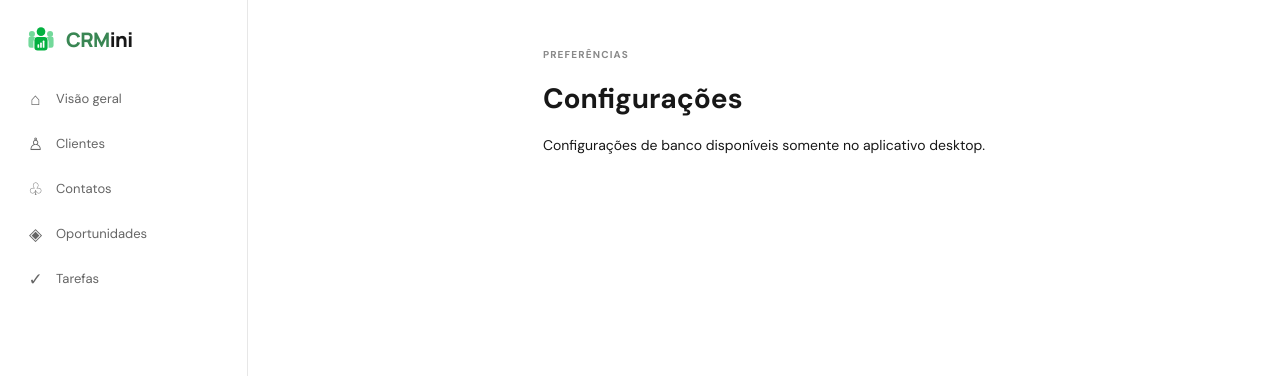
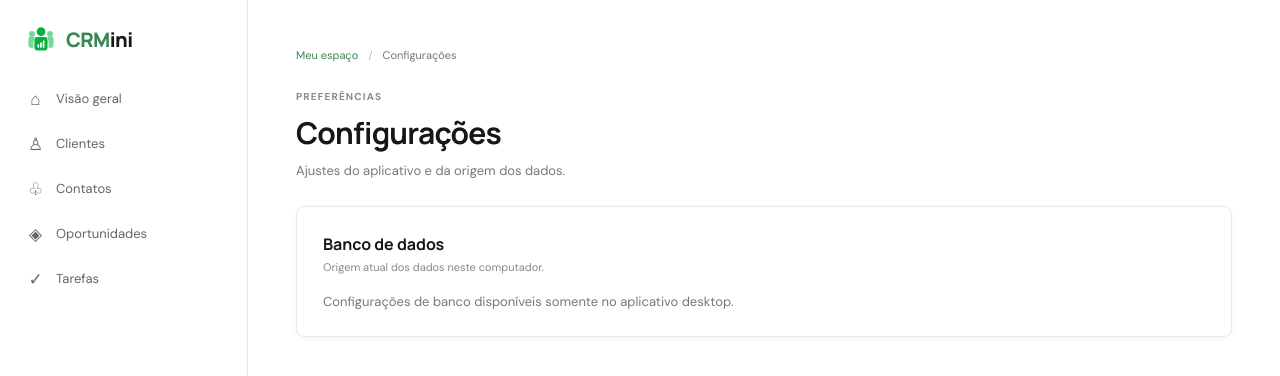
Before and after one commit to feokuma/CRMini, a Next.js app: page /configuracoes in a window 1280 px wide. Shown: the top 376 px of the page. Built offline with nearby package versions, Linux system fonts and the light colour scheme.

Commit message:
🎨 Padroniza a tela de configurações
Usa records-page, Breadcrumbs, records-header e form-section, substitui o botão nativo pelo padrão primário e associa carregamento e erro ao campo de caminho do banco. Atualiza os testes da tela.

```diff
--- a/src/app/configuracoes/page.tsx
+++ b/src/app/configuracoes/page.tsx
@@ -1,5 +1,6 @@
 "use client";
 
+import Breadcrumbs from "@/components/breadcrumbs";
 import { useEffect, useState } from "react";
 
 export default function SettingsPage() {
@@ -11,12 +12,30 @@ export default function SettingsPage() {
   useEffect(() => {
     const bridge = window.crmDesktop;
     if (!bridge) return;
+
+    let active = true;
     setAvailable(true);
-    bridge.getDatabasePath().then((databasePath) => {
-      if (!databasePath) throw new Error("O caminho do banco não está disponível.");
-      setPath(databasePath);
-    }).catch(() => setError("Não foi possível consultar o banco configurado. Tente novamente ou reinicie o aplicativo.")).finally(() => setLoading(false));
     setLoading(true);
+    bridge
+      .getDatabasePath()
+      .then((databasePath) => {
+        if (!databasePath)
+          throw new Error("O caminho do banco não está disponível.");
+        if (active) setPath(databasePath);
+      })
+      .catch(() => {
+        if (active)
+          setError(
+            "Não foi possível consultar o banco configurado. Tente novamente ou reinicie o aplicativo.",
+          );
+      })
+      .finally(() => {
+        if (active) setLoading(false);
+      });
+
+    return () => {
+      active = false;
+    };
   }, []);
 
   async function changeDatabase() {
@@ -25,11 +44,99 @@ export default function SettingsPage() {
       const result = await window.crmDesktop?.chooseDatabase();
       if (result?.error) setError(result.error);
     } catch {
-      setError("Não foi possível abrir o seletor de banco de dados. Tente novamente.");
+      setError(
+        "Não foi possível abrir o seletor de banco de dados. Tente novamente.",
+      );
     }
   }
 
-  return <main className="content"><header className="page-header"><div><p className="eyebrow">PREFERÊNCIAS</p><h1>Configurações</h1></div></header>
-    {!available ? <p role="status">Configurações de banco disponíveis somente no aplicativo desktop.</p> : <section aria-labelledby="database-setting"><h2 id="database-setting">Banco de dados</h2><p>Caminho atual</p><p>{loading ? "Carregando caminho…" : path || "Caminho indisponível"}</p><button type="button" onClick={changeDatabase} disabled={loading || !path}>Trocar banco de dados</button><p>O aplicativo será reiniciado após a confirmação. O banco anterior não será movido nem apagado.</p>{error && <p role="alert">{error}</p>}</section>}
-  </main>;
+  const pathDescription =
+    [
+      loading ? "database-path-status" : null,
+      error ? "database-path-error" : null,
+    ]
+      .filter(Boolean)
+      .join(" ") || undefined;
+
+  return (
+    <main className="records-page">
+      <Breadcrumbs
+        items={[{ label: "Meu espaço", href: "/" }, { label: "Configurações" }]}
+      />
+      <header className="records-header">
+        <div>
+          <p className="eyebrow">PREFERÊNCIAS</p>
+          <h1>Configurações</h1>
+          <p className="subheading">
+            Ajustes do aplicativo e da origem dos dados.
+          </p>
+        </div>
+      </header>
+      <div className="settings-sections">
+        <section className="form-section" aria-labelledby="database-setting">
+          <div className="form-section-heading">
+            <div>
+              <h2 id="database-setting">Banco de dados</h2>
+              <p>Origem atual dos dados neste computador.</p>
+            </div>
+          </div>
+          <div className="settings-body">
+            {!available ? (
+              <p className="subheading" role="status">
+                Configurações de banco disponíveis somente no aplicativo
+                desktop.
+              </p>
+            ) : (
+              <>
+                <label className="form-field">
+                  <span>Caminho atual</span>
+                  <input
+                    type="text"
+                    readOnly
+                    value={path ?? ""}
+                    placeholder={loading ? "" : "Caminho indisponível"}
+                    title={path ?? undefined}
+                    aria-describedby={pathDescription}
+                    aria-invalid={error ? true : undefined}
+                  />
+                </label>
+                {loading && (
+                  <p
+                    className="subheading"
+                    id="database-path-status"
+                    role="status"
+                  >
+                    Carregando caminho…
+                  </p>
+                )}
+                {error && (
+                  <p
+                    className="form-error"
+                    id="database-path-error"
+                    role="alert"
+                  >
+                    {error}
+                  </p>
+                )}
+                <p className="subheading">
+                  O aplicativo será reiniciado após a confirmação. O banco
+                  anterior não será movido nem apagado.
+                </p>
+                <div className="settings-actions">
+                  <button
+                    type="button"
+                    className="primary-button"
+                    onClick={changeDatabase}
+                    disabled={loading || !path}
+                  >
+                    Trocar banco de dados
+                  </button>
+                </div>
+              </>
+            )}
+          </div>
+        </section>
+      </div>
+    </main>
+  );
 }
--- a/src/app/globals.css
+++ b/src/app/globals.css
@@ -1902,3 +1902,28 @@ main.records-page .company-logo img {
     width: 100%;
   }
 }
+
+/* Configurações: mesmo esqueleto de página e card de formulário das demais telas. */
+main.records-page .settings-sections {
+  width: 100%;
+  max-width: 960px;
+  margin: 0 auto;
+  display: grid;
+  gap: 16px;
+}
+main.records-page .settings-body {
+  display: grid;
+  gap: 12px;
+}
+main.records-page .settings-body > .subheading {
+  margin: 0;
+}
+main.records-page .settings-actions {
+  display: flex;
+  justify-content: flex-end;
+}
+@media (max-width: 680px) {
+  main.records-page .settings-actions .primary-button {
+    width: 100%;
+  }
+}
```
Also changed, not shown: 1 other file (tests, documents, lock files or other folders).
